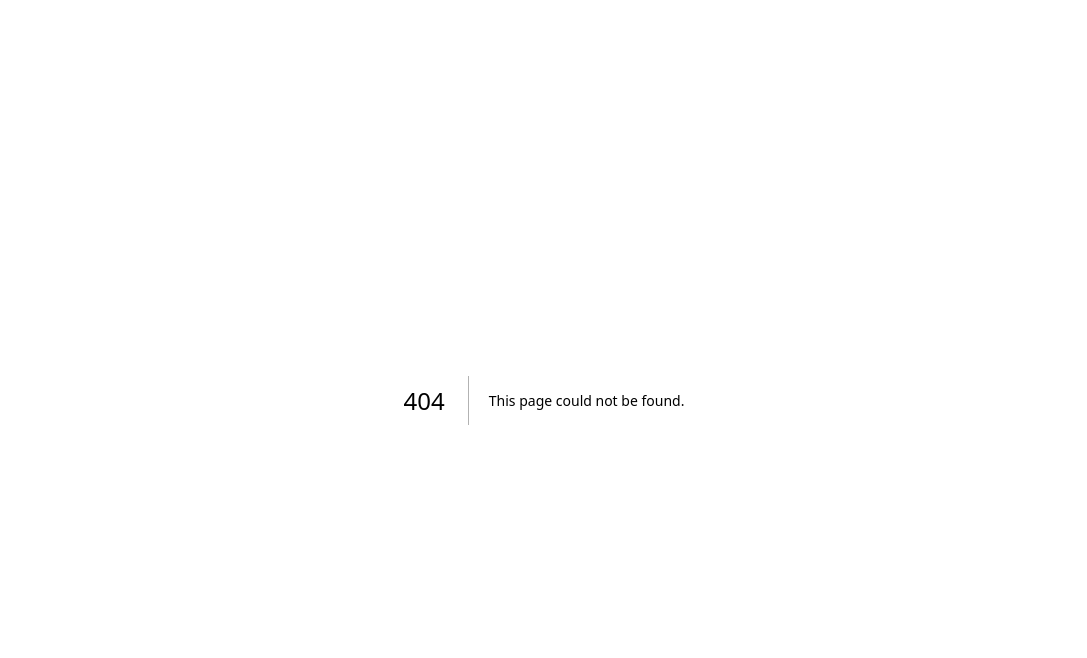
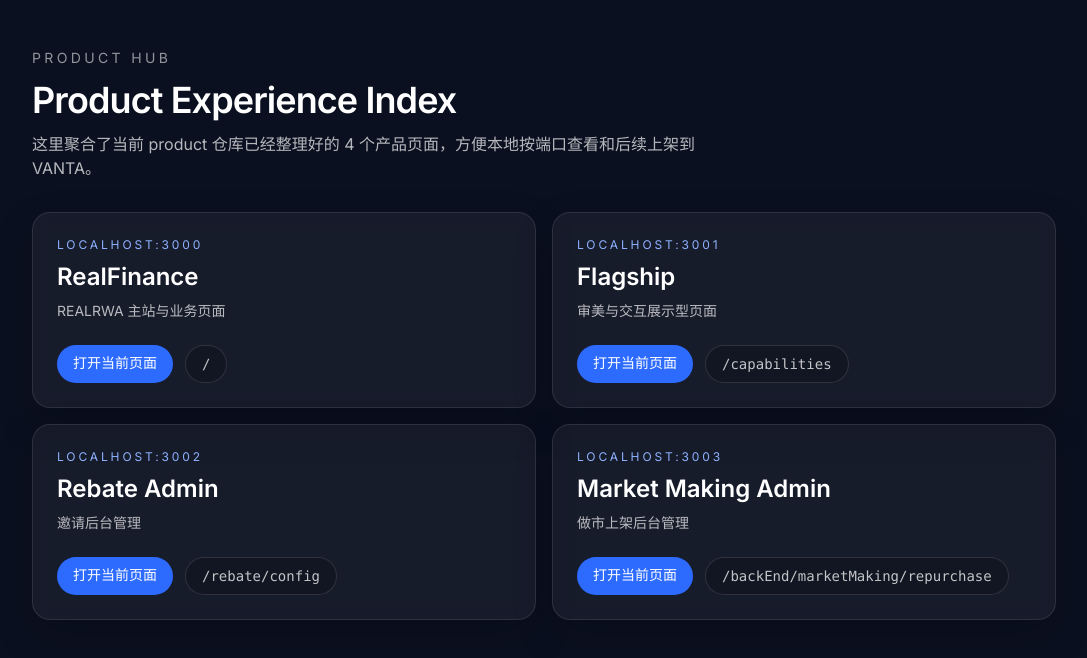
Before and after one commit to jiangnan0622/demo, a Next.js app: page /demo-hub in a window 1280 px wide. Before the commit this address had no page. Shown: the top 658 px of the page, without its empty margins (96-1183 px from the left). Built offline with nearby package versions, Linux system fonts and the light colour scheme.

Commit message:
demo聚合

```diff
--- /dev/null
+++ b/src/app/demo-hub/page.tsx
@@ -0,0 +1,74 @@
+import Link from "next/link";
+
+const productEntries = [
+  {
+    name: "RealFinance",
+    description: "REALRWA 主站与业务页面",
+    route: "/",
+    port: "3000",
+  },
+  {
+    name: "Flagship",
+    description: "审美与交互展示型页面",
+    route: "/capabilities",
+    port: "3001",
+  },
+  {
+    name: "Rebate Admin",
+    description: "邀请后台管理",
+    route: "/rebate/config",
+    port: "3002",
+  },
+  {
+    name: "Market Making Admin",
+    description: "做市上架后台管理",
+    route: "/backEnd/marketMaking/repurchase",
+    port: "3003",
+  },
+];
+
+export default function DemoHubPage() {
+  return (
+    <main className="min-h-screen bg-[#0b1020] px-6 py-12 text-white">
+      <div className="mx-auto max-w-5xl space-y-8">
+        <header className="space-y-3">
+          <p className="text-sm uppercase tracking-[0.24em] text-white/55">Product Hub</p>
+          <h1 className="text-4xl font-semibold tracking-tight">Product Experience Index</h1>
+          <p className="max-w-2xl text-base text-white/70">
+            这里聚合了当前 product 仓库已经整理好的 4 个产品页面，方便本地按端口查看和后续上架到
+            VANTA。
+          </p>
+        </header>
+
+        <section className="grid gap-4 md:grid-cols-2">
+          {productEntries.map((entry) => (
+            <article
+              key={entry.name}
+              className="rounded-2xl border border-white/10 bg-white/5 p-6 shadow-[0_16px_40px_rgba(0,0,0,0.18)] backdrop-blur"
+            >
+              <div className="space-y-2">
+                <p className="text-xs uppercase tracking-[0.24em] text-[#8fb2ff]">
+                  localhost:{entry.port}
+                </p>
+                <h2 className="text-2xl font-semibold">{entry.name}</h2>
+                <p className="text-sm text-white/70">{entry.description}</p>
+              </div>
+
+              <div className="mt-6 flex flex-wrap gap-3 text-sm">
+                <Link
+                  href={entry.route}
+                  className="rounded-full bg-[#2d6bff] px-4 py-2 font-medium text-white transition hover:bg-[#2459d6]"
+                >
+                  打开当前页面
+                </Link>
+                <code className="rounded-full border border-white/12 bg-black/20 px-4 py-2 text-white/75">
+                  {entry.route}
+                </code>
+              </div>
+            </article>
+          ))}
+        </section>
+      </div>
+    </main>
+  );
+}
```
